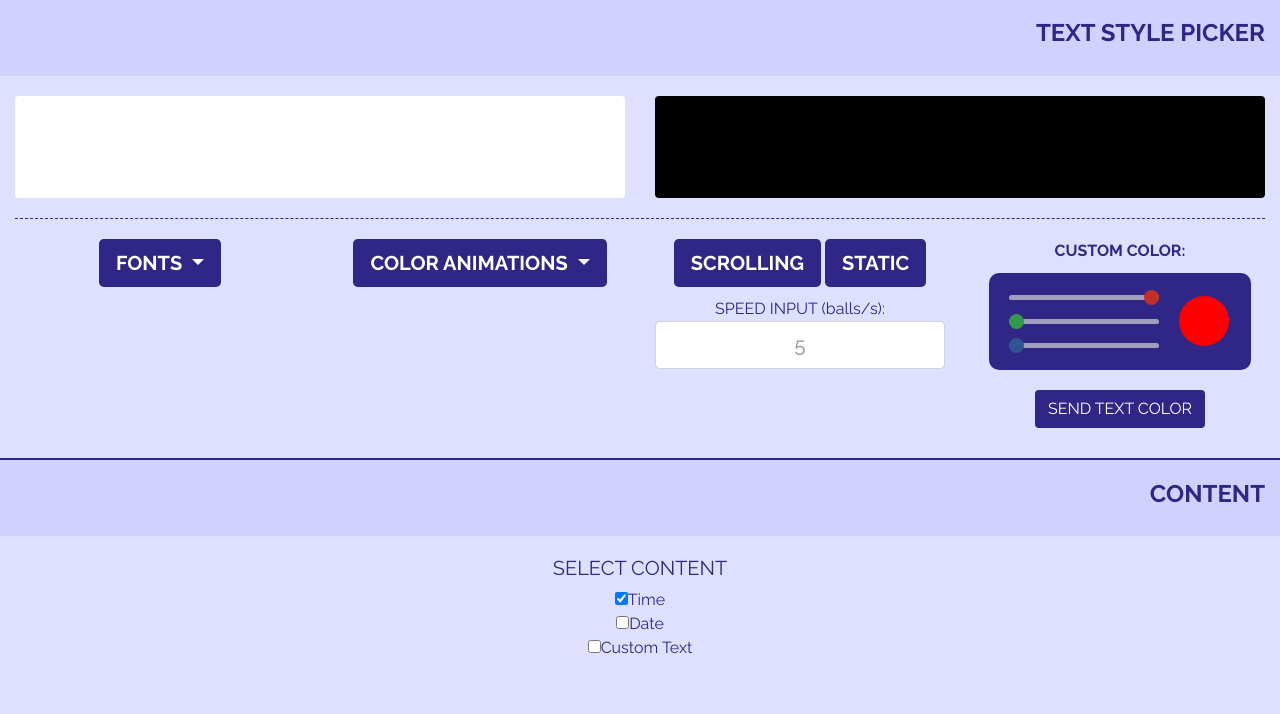
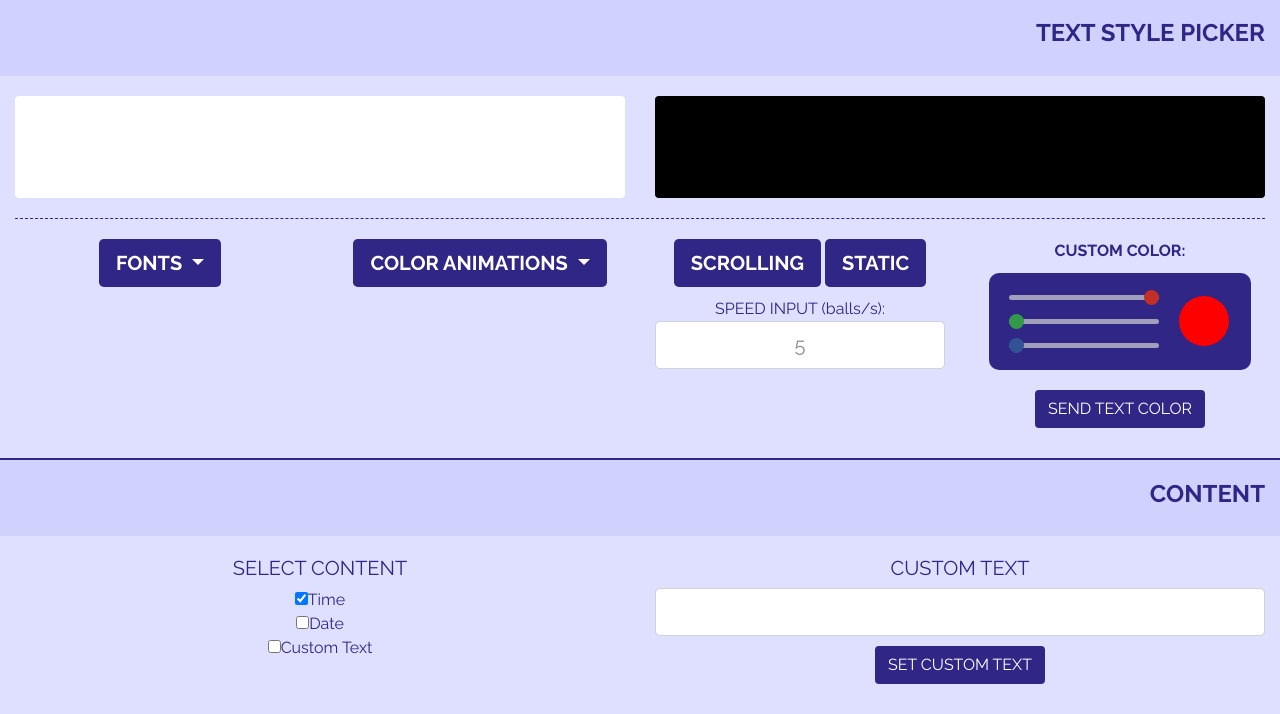
Before and after one commit to lancewilhelm/pingPongBallClock, a Flask app: page / in a window 1280 px wide. Shown: the part 558-1272 px from the top of the page. Before the commit the page ends 1212 px from the top, so only its background shows below. Run offline with Flask 2, Linux system fonts and the light colour scheme; parts of the project's set-up code (start-up, migrations or seed data) failed here and were passed over; some libraries are stand-ins or nearby versions.

Commit message:
adding set custom text from web cape

```diff
--- a/code/LEDUtils.py
+++ b/code/LEDUtils.py
@@ -327,8 +327,7 @@ class PingPongBoard:
 		self.displayString += dateStr + ' '
 
 	def text(self):
-		textStr = 'hello angelica'
-		textStr = textStr.upper()
+		textStr = self.customText.upper()
 
 		self.displayString += textStr + ' '
 # Initialize an instance of the LEDStrip class
--- a/code/flaskUtils.py
+++ b/code/flaskUtils.py
@@ -92,3 +92,12 @@ def setContent():
 	print PPB.content
 	PPB.textStateWipe()
 	return ""
+
+# Flask Set Custom Text API
+@app.route("/api/setcustomtext", methods=['POST'])
+def setContent():
+	# Read the values from the POST
+	text = str(request.form['text'])
+
+	PPB.customText = text
+	return ""
--- a/code/static/js/script.js
+++ b/code/static/js/script.js
@@ -105,6 +105,15 @@ function setContent(content){
 	xhttp.send("content="+content+"&checked="+checked);
 }
 
+function setCustomText(){
+	origin = window.location.origin
+	var xhttp = new XMLHttpRequest();
+	var text = document.getElementById('textInput').value;
+	xhttp.open("POST", "/api/setcustomtext", true);
+	xhttp.setRequestHeader("Content-type", "application/x-www-form-urlencoded");
+	xhttp.send("text="+text);
+}
+
 function setTextAnimation(animation){
 	origin = window.location.origin
 	var xhttp = new XMLHttpRequest();
--- a/code/templates/index.html
+++ b/code/templates/index.html
@@ -125,7 +125,7 @@
 						STATIC
 					</button>
 					<P>SPEED INPUT (balls/s):</P>
-					<input id="speedInput" class="form-control form-control-lg" type="text" placeholder="5" min="0" required>
+					<input id="speedInput" class="form-control form-control-lg" type="text" placeholder="5" min="0">
 				</form>
 			</div>
 
@@ -167,6 +167,11 @@
 					<input type="checkbox" name="text" id="text" onclick="setContent('text')">Custom Text
 				</form>
 			</div>
+			<div class="col-sm">
+				<h5>CUSTOM TEXT</h5>
+				<input id="textInput" class="form-control form-control-lg" type="text" placeholder="" min="0">
+				<button id="sendColorBtn" type="button" class="btn btn-purple" onclick="setCustomText()">SET CUSTOM TEXT</button>
+			</div>
 		</div>
 	</div>
 <script src="{{ url_for('static',filename='js/script.js') }}"></script>
```
